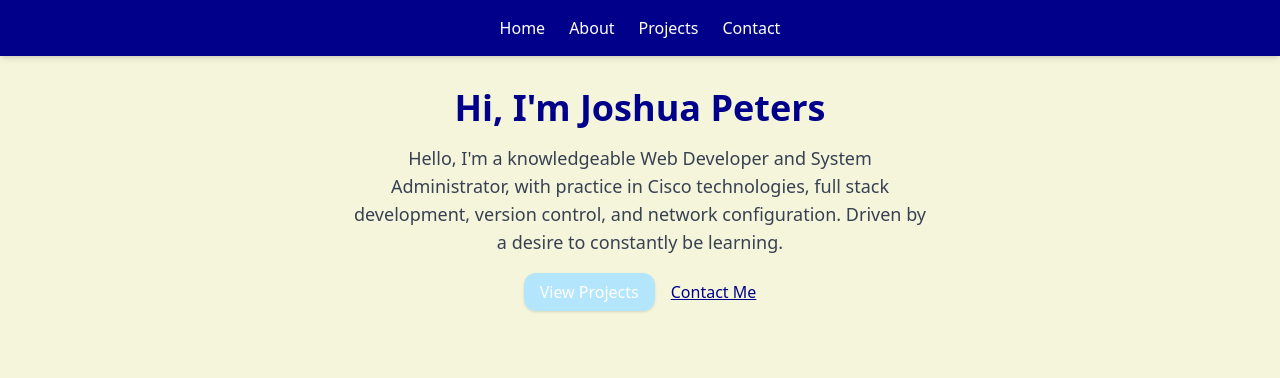
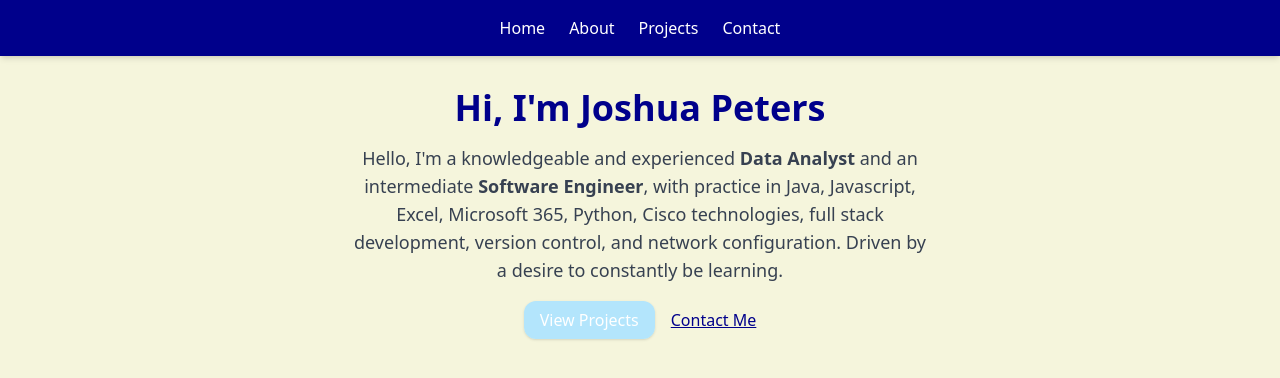
Before and after one commit to LegendMaker35/ePortfolio, a React (Vite) app: page / in a window 1280 px wide. Shown: the top 378 px of the page. Built offline with nearby package versions, Linux system fonts and the light colour scheme.

Commit message:
Add files via upload

```diff
--- a/src/pages/home.jsx
+++ b/src/pages/home.jsx
@@ -5,10 +5,9 @@
     <section className="p-8 flex flex-col items-center text-center">
       <h1 className="text-4xl font-bold text-mint mb-4">Hi, I'm Joshua Peters</h1>
       <p className="text-lg max-w-xl text-gray-700">
-        Hello, I'm a knowledgeable Web Developer and System Administrator, with practice
-        in Cisco technologies, full stack development, version control,
-        and network configuration. Driven by a desire to constantly be
-        learning.
+        Hello, I'm a knowledgeable and experienced <strong>Data Analyst</strong> and an intermediate <strong>Software Engineer</strong>,
+        with practice in Java, Javascript, Excel, Microsoft 365, Python, Cisco technologies, full stack development, version control,
+        and network configuration. Driven by a desire to constantly be learning.
       </p>
       <div className="mt-6 space-x-4">
         <Link to="/projects" className="bg-sky text-white px-4 py-2 rounded-xl shadow hover:bg-mint transition">
```
Also changed, not shown: 2 other files (tests, documents, lock files or other folders).
